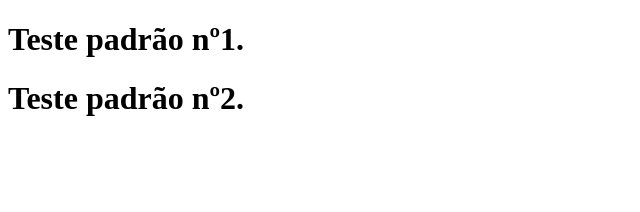
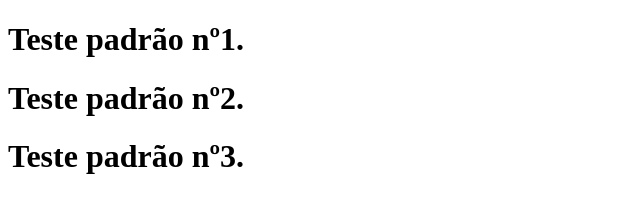
Before and after one commit to LeoSeveroBr/teste_git, a plain HTML site: page index.html in a window 1280 px wide. Shown: the whole page, without its empty margins (0-640 px from the left). Drawn offline with Linux system fonts and the light colour scheme.

Commit message:
1.2 Nova mudança

```diff
--- a/index.html
+++ b/index.html
@@ -9,5 +9,7 @@
     <h1>Teste padrão nº1.</h1>
 
     <h1>Teste padrão nº2.</h1>
+
+    <h1>Teste padrão nº3.</h1>
   </body>
 </html>
```
